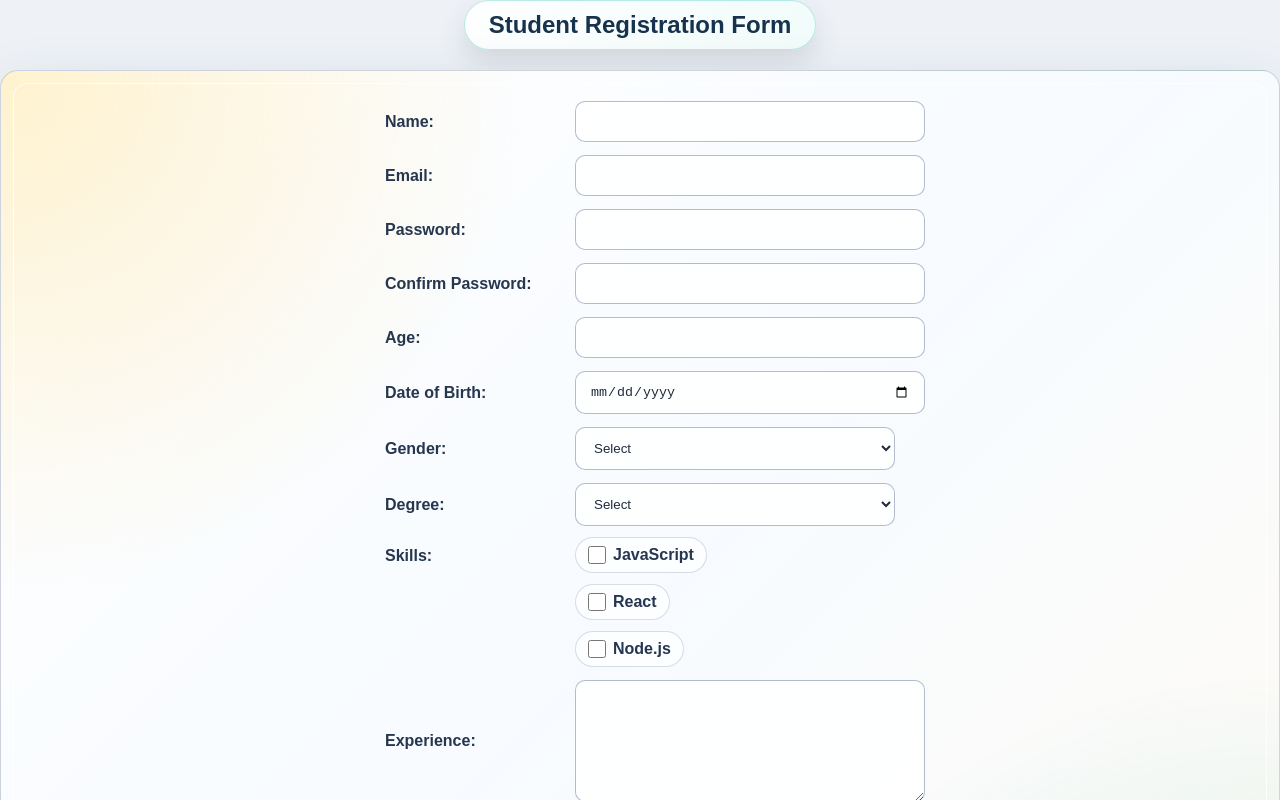
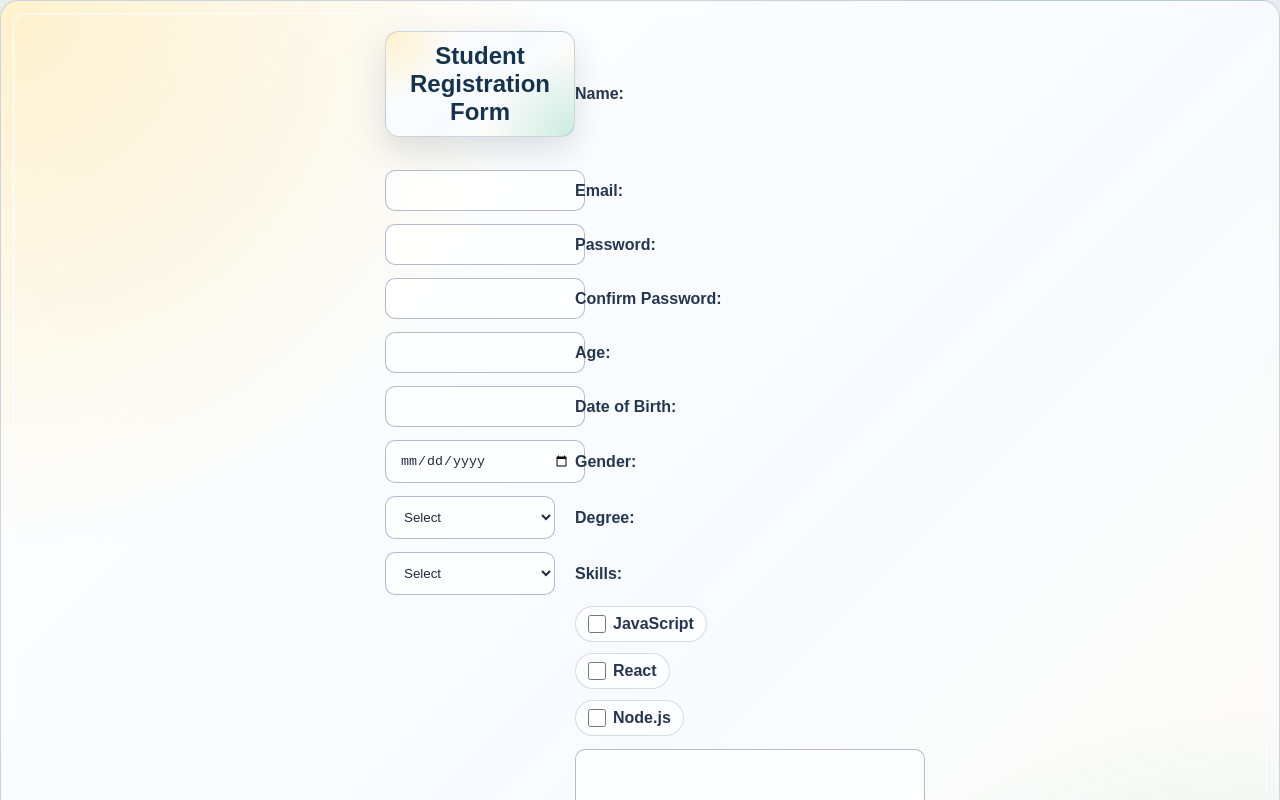
Before and after one commit to RadhikaKapoor383/learn-react-forms, a React (Vite) app in the folder react-formik/: page / in a window 1280 px wide. Shown: the top 800 px of the page. Built offline with nearby package versions, Linux system fonts and the light colour scheme.

Commit message:
Enhance FormikForm styling with radial gradients and improved layout

```diff
--- a/react-formik/src/FormikForm.css
+++ b/react-formik/src/FormikForm.css
@@ -7,10 +7,13 @@
   font-weight: 800;
   letter-spacing: 0;
   text-align: center;
-  background: linear-gradient(135deg, rgba(255, 255, 255, 0.92), rgba(240, 253, 250, 0.92));
-  border: 1px solid rgba(20, 184, 166, 0.28);
-  border-radius: 999px;
-  box-shadow: 0 12px 28px rgba(35, 48, 69, 0.13);
+  background:
+    radial-gradient(circle at top left, rgba(255, 214, 102, 0.32), transparent 34%),
+    radial-gradient(circle at bottom right, rgba(20, 184, 166, 0.22), transparent 38%),
+    linear-gradient(135deg, #ffffff 0%, #f7fbff 48%, #fffaf1 100%);
+  border: 1px solid rgba(124, 139, 170, 0.35);
+  border-radius: 14px;
+  box-shadow: 0 14px 32px rgba(35, 48, 69, 0.14);
 }
 
 .formik-form {
--- a/react-formik/src/FormikForm.jsx
+++ b/react-formik/src/FormikForm.jsx
@@ -67,10 +67,11 @@ Date of Birth: ${values.dateOfBirth}`
 
   return (
     <>
-      <h2 className="formik-title">Student Registration Form</h2>
+
       <Formik initialValues={initialValues} validate={validate} onSubmit={handleSubmit}>
         {({ errors, touched }) => (
           <Form className="formik-form">
+            <h2 className="formik-title">Student Registration Form</h2><br /><br />
             <label>Name:</label>
             <Field name="name" />
             {touched.name && errors.name && <ErrorMessage>{errors.name}</ErrorMessage>}
```
